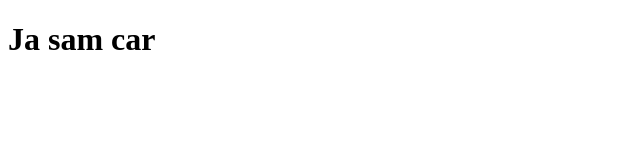
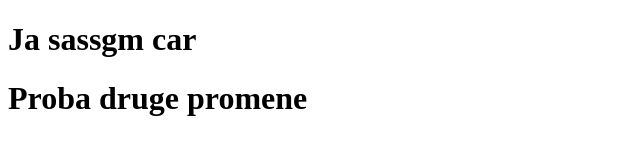
Before and after one commit to tamaratosic98/restapi-test, a plain HTML site: page index.html in a window 1280 px wide. Shown: the whole page, without its empty margins (0-640 px from the left). Drawn offline with Linux system fonts and the light colour scheme.

Commit message:
Druga promena

```diff
--- a/index.html
+++ b/index.html
@@ -6,6 +6,7 @@
     <title>Document</title>
 </head>
 <body>
-    <h1>Ja sam car</h1>
+    <h1>Ja sassgm car</h1>
+    <h1>Proba druge promene</h1>
 </body>
 </html>
```
